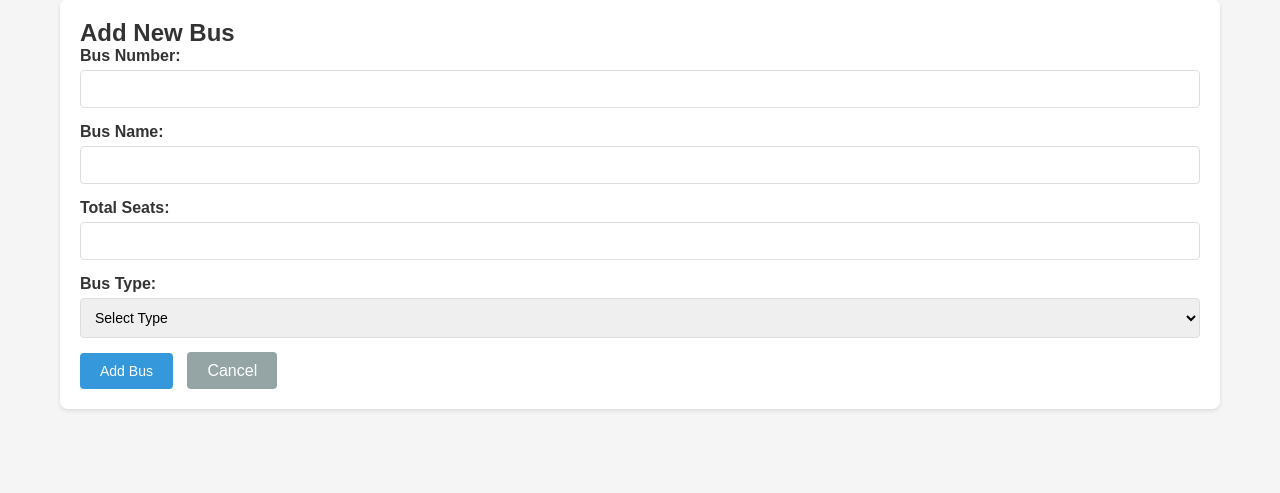
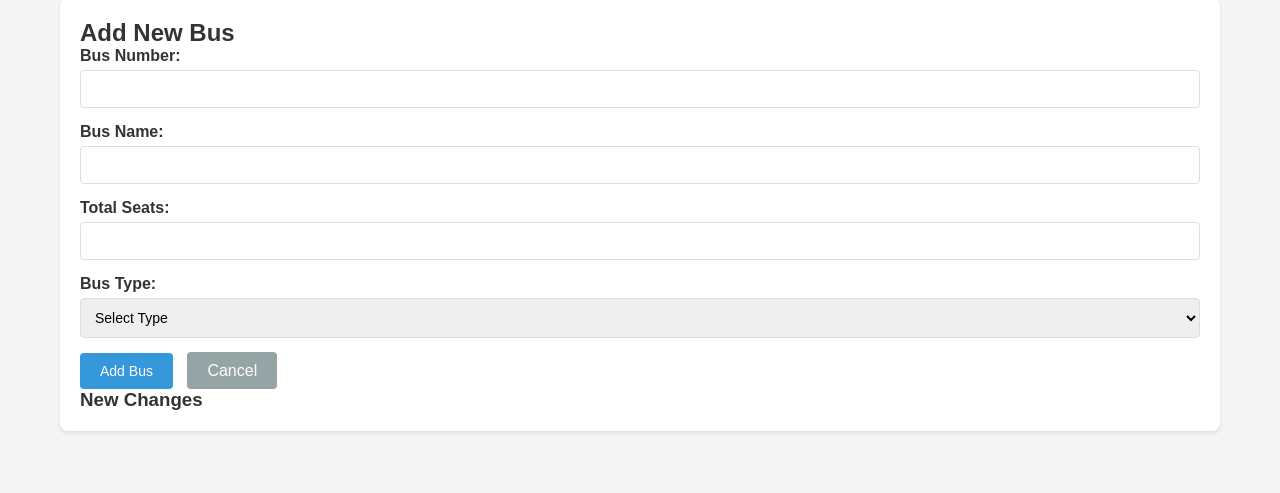
Before and after one commit to GoraveLohana/Bus-Reservation-System, a PHP site: page /buses/add_bus.php in a window 1280 px wide. Shown: the part 196-689 px from the top of the page. Run offline with PHP 8.4, Linux system fonts and the light colour scheme.

Commit message:
Changes In add_bus.php

```diff
--- a/busReservationSystem/buses/add_bus.php
+++ b/busReservationSystem/buses/add_bus.php
@@ -82,6 +82,7 @@ if ($_SERVER['REQUEST_METHOD'] == 'POST') {
                 <input type="submit" value="Add Bus">
                 <a href="view_buses.php" style="text-decoration: none; padding: 10px 20px; background-color: #95a5a6; color: white; border-radius: 4px;">Cancel</a>
             </form>
+            <h3>New Changes</h3>
         </div>
     </div>
 </body>
```
